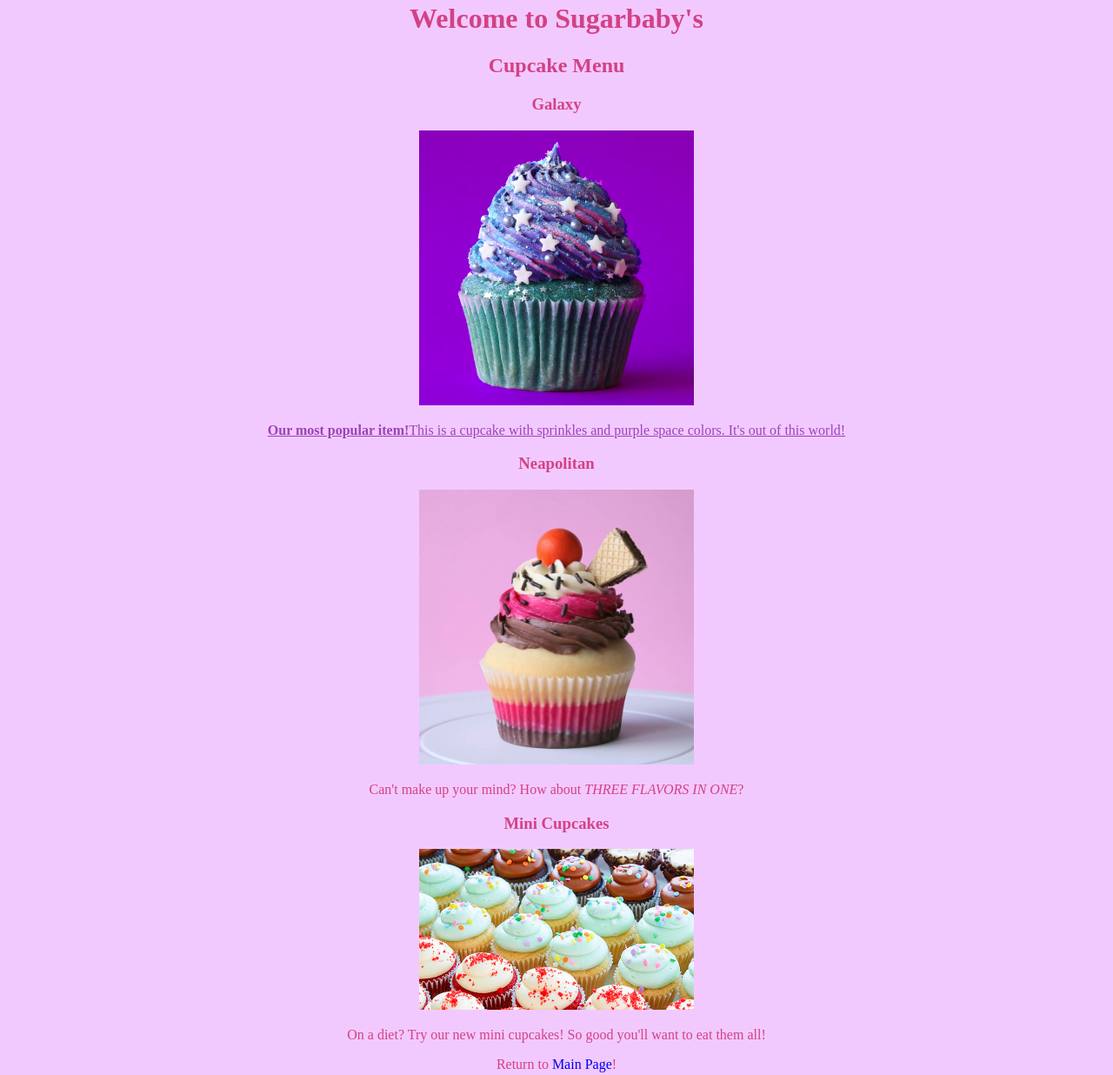
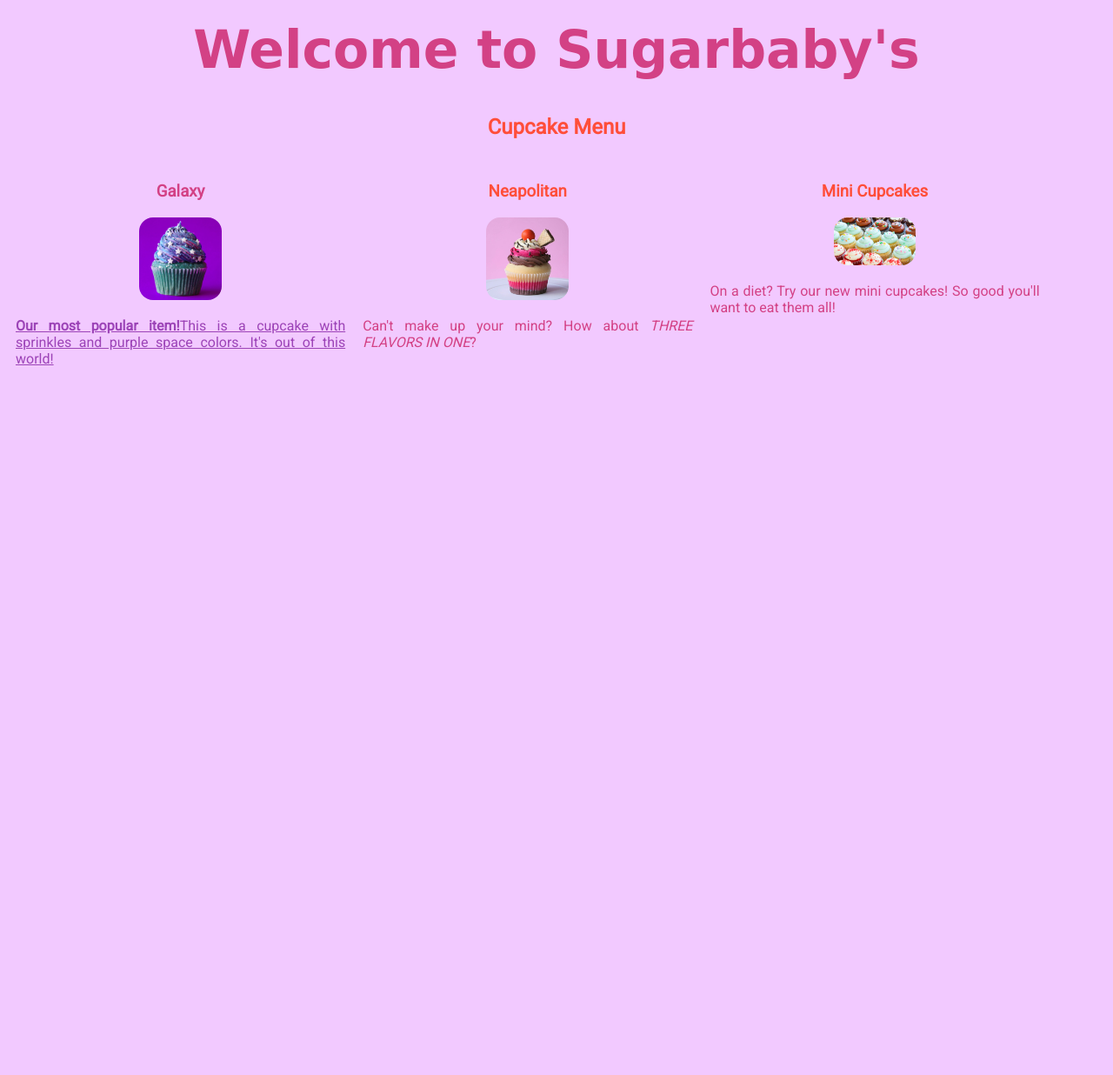
Before and after one commit to alspdx/cupcakeshop, a plain HTML site: page menu.html in a window 1280 px wide. Shown: the part 18-1254 px from the top of the page at 87% size. After the commit the page ends 800 px from the top, so only its background shows below. Drawn offline with Linux system fonts and the light colour scheme; a web font is replaced by a local one.

Commit message:
Add Google Fonts, divs to HTML file, columns, made links open to new tabs

```diff
--- a/CSS/styles.css
+++ b/CSS/styles.css
@@ -2,11 +2,18 @@ body {
   background-color: #f2c9ff;
   color: #d34185;
   text-align: center;
+  font-family: 'Roboto', sans-serif;
+}
+
+.fancyfont {
+  font-family: 'Ribeye Marrow', cursive;
+  font-size: 60px;
 }
 
 a:link {
   text-decoration: none;
 }
+
 a:visited {
   text-decoration: none;
   color: black;
@@ -24,10 +31,25 @@ a:active {
 
 .flashy {
   color: #ff4e3a;
-  font-style: italic;
+  font-weight: bold;
 }
 
 .best {
   color: #9c43b7;
   text-decoration: underline;
 }
+
+img {
+  border-radius: 16px;
+}
+
+.column {
+  width: 30%;
+  float: left;
+  padding: 10px;
+  text-align: center;
+}
+
+.column p {
+  text-align: justify;
+}
--- a/menu.html
+++ b/menu.html
@@ -4,29 +4,25 @@
     <meta charset="utf-8">
     <title>** Sugarbaby's Cupcakes **: Menu</title>
     <link href="css/styles.css" rel="stylesheet" type="text/css">
+    <link href="https://fonts.googleapis.com/css?family=Ribeye+Marrow|Roboto" rel="stylesheet">
   </head>
   <body>
-    <h1>Welcome to Sugarbaby's</h1>
-    <h2>Cupcake Menu</h2>
+    <h1 class="fancyfont">Welcome to Sugarbaby's</h1>
+    <h2 class="flashy">Cupcake Menu</h2>
+    <div class="column">
       <h3>Galaxy</h3>
       <img src="images/galaxy.jpg" width="25%">
       <p class="best"><strong>Our most popular item!</strong>This is a cupcake with sprinkles and purple space colors. It's out of this world!</p>
-    <h3>Neapolitan</h3>
+    </div>
+    <div class="column">
+      <h3 class="flashy">Neapolitan</h3>
       <img src="images/neapolitan.jpg" width="25%">
       <p>Can't make up your mind? How about <em>THREE FLAVORS IN ONE</em>?</p>
-    <h3>Mini Cupcakes</h3>
+    </div>
+    <div class="column">
+      <h3 class="flashy">Mini Cupcakes</h3>
       <img src="images/minicupcakes.jpg" width="25%">
       <p>On a diet? Try our new mini cupcakes! So good you'll want to eat them all!</p>
-    <p>Return to <a href="index.html">Main Page</a>!</p>
-    <footer>
-      <h4>Visit us at our Portland location!<br>
-        1000 SW 6th Ave.<br>
-        Portland, OR 97204
-      </h4>
-      <h4>Contact Us:<br>
-        1-800-CUP-CAKE<br>
-        <a href="mailto:sugarbabysfakeemail@fakemail.com">Shy? Send an email!</a>
-      </h4>
-    </footer>
+    </div>
   </body>
 </html>
```
Also changed, not shown: index.html (+4 -3 lines). Lines whose indentation alone changed are shown as unchanged.
